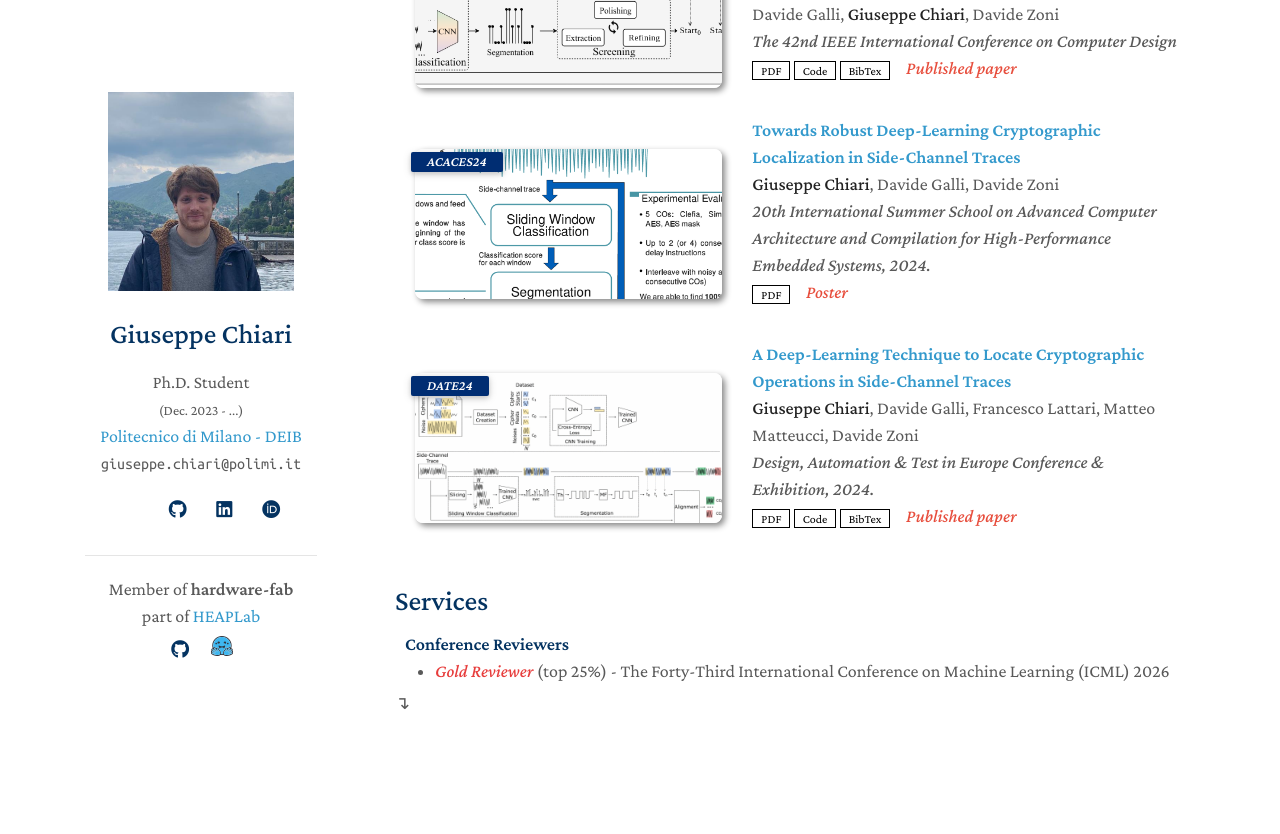
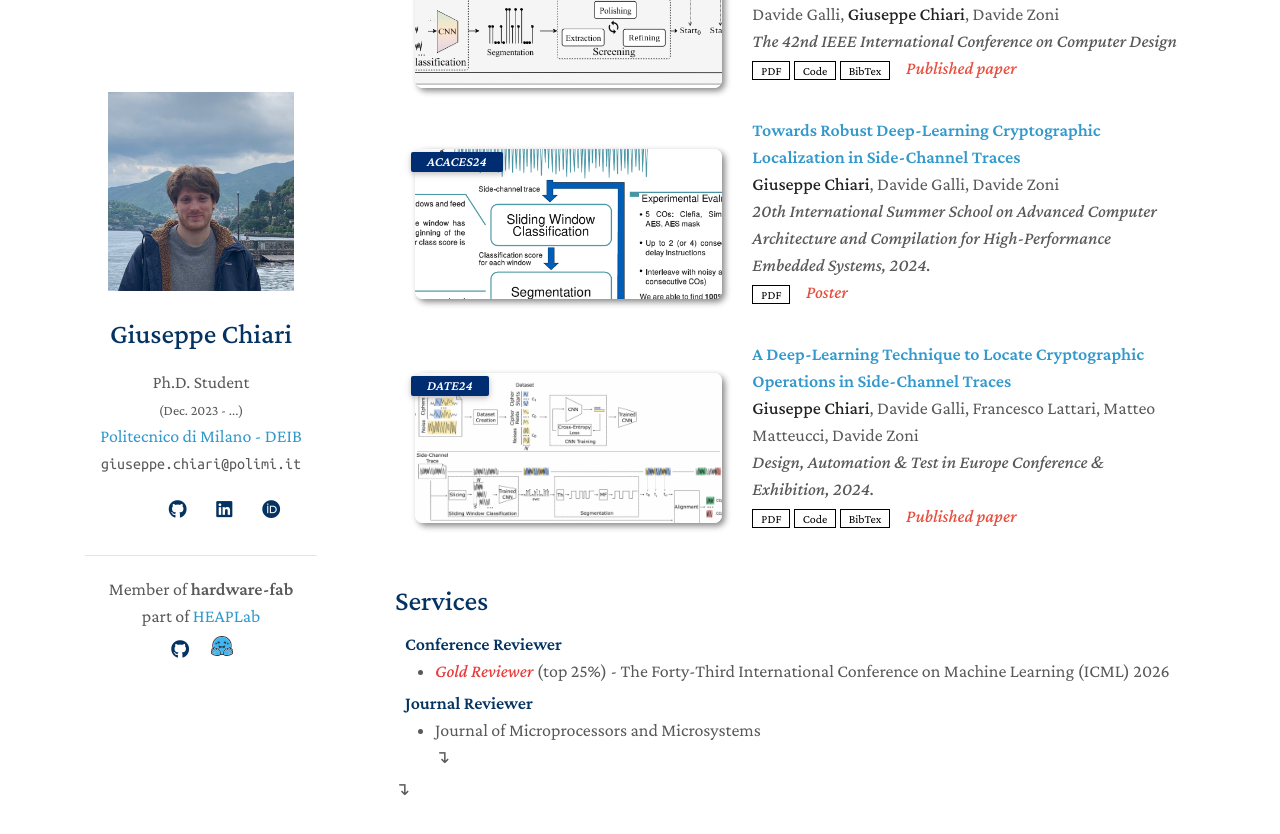
Before and after one commit to giuseppe-chiari/giuseppe-chiari.github.io, a Jekyll site: the page built from index.md, in a window 1280 px wide and 900 px high, scrolled down 1442 px. Shown: the top 834 px of the window. Built offline with Jekyll 4.4.1, drawn with Linux system fonts in a browser that asks for light colours; nearby versions of some CDN libraries; a style sheet for code colours, icons or effects is not loaded; our own code applies the rules of GitHub Pages for plain Markdown files.

Commit message:
Added MICPRO reviewer status

```diff
--- a/_includes/services.md
+++ b/_includes/services.md
@@ -1,14 +1,13 @@
 ## Services
 
-<h4 style="margin:0 10px 0;">Conference Reviewers</h4>
+<h4 style="margin:0 10px 0;">Conference Reviewer</h4>
 
 <ul style="margin:0 0 5px;">
   <li><i style="color:#e73d3c">Gold Reviewer</i> (top 25%) -  <a href="https://icml.cc/" target="_blank" ><autocolor>The Forty-Third International Conference on Machine Learning (ICML) 2026</autocolor></a></li>
 </ul>
 
-<!--<h4 style="margin:0 10px 0;">Journal Reviewers</h4>
+<h4 style="margin:0 10px 0;">Journal Reviewer</h4>
 
-<ul style="margin:0 0 20px;">
-  <li><a href="https://www.computer.org/csdl/journal/tp"><autocolor>IEEE Transactions on Pattern Analysis and Machine Intelligence (TPAMI)</autocolor></a></li>
-  <li><a href="https://www.springer.com/journal/11263"><autocolor>International Journal of Computer Vision (IJCV)</autocolor></a></li>
-</uli> -->
+<ul style="margin:0 0 5px;">
+  <li><a href="https://www.sciencedirect.com/journal/microprocessors-and-microsystems" target="_blank" ><autocolor>Journal of Microprocessors and Microsystems</autocolor></a></li>↴
+</ul>
```
